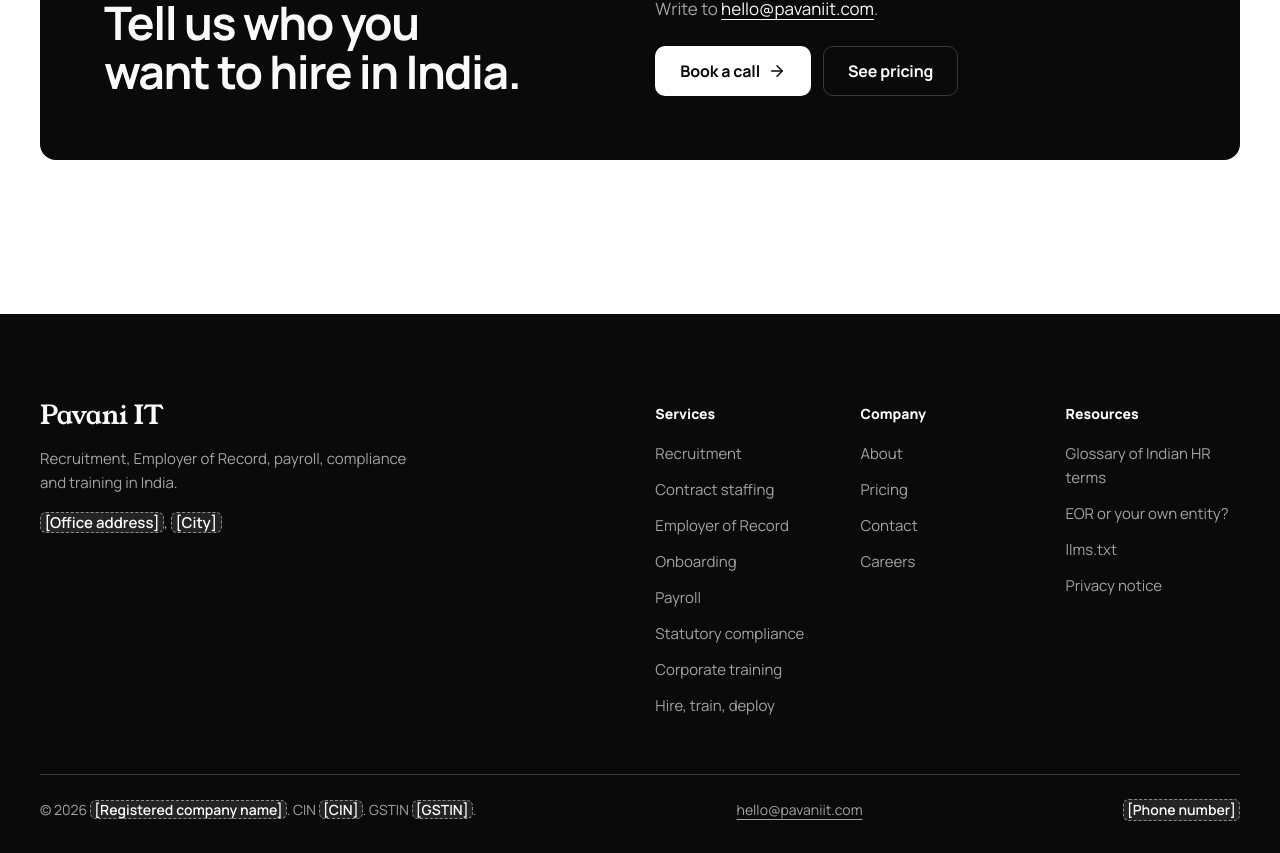
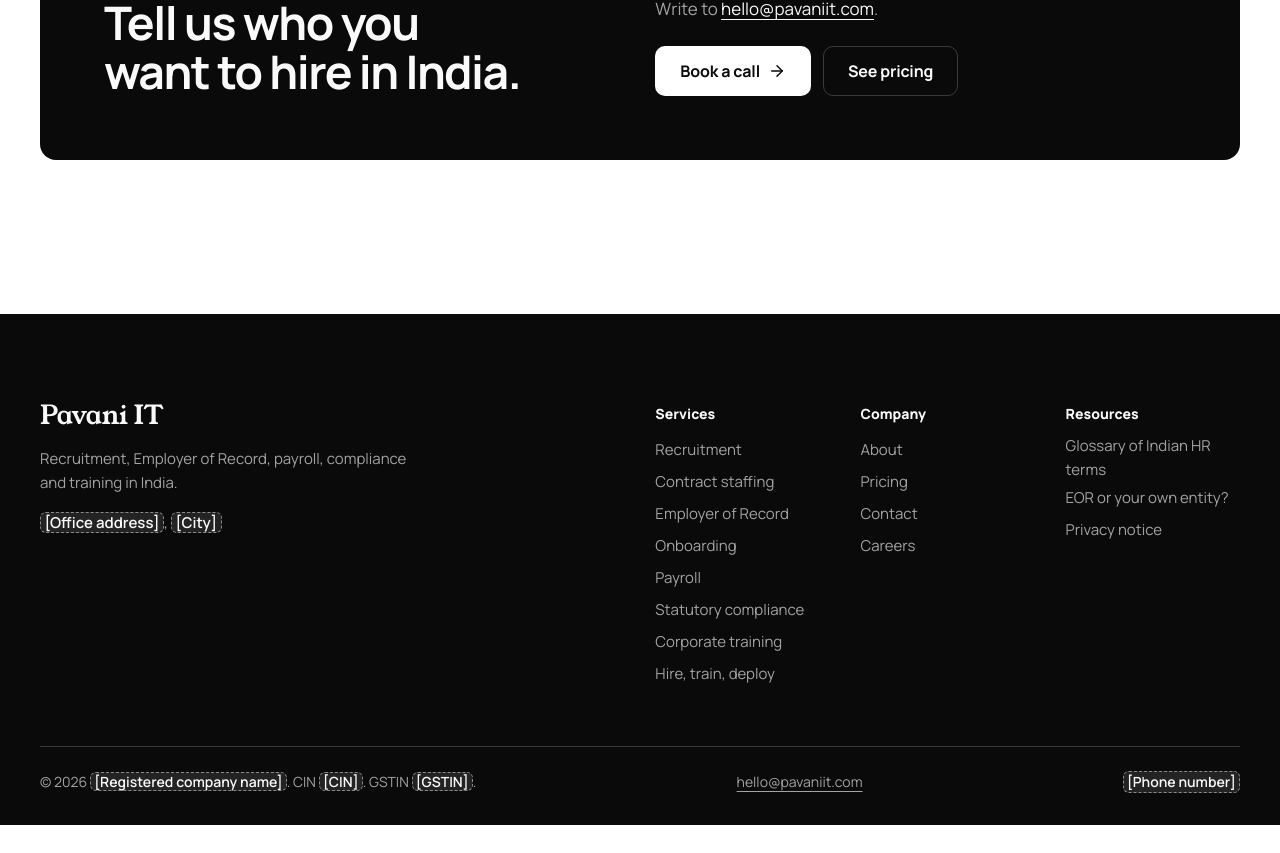
Before and after one commit to Varunsai2000/pavaniit-com, a Next.js app: page / in a window 1280 px wide. Shown: the part 6428-7281 px from the top of the page. After the commit the page ends 7253 px from the top, so only its background shows below. Built offline with nearby package versions, Linux system fonts and the light colour scheme.

Commit message:
Footer: 32px link rows, drop the visible llms.txt link

```diff
--- a/src/app/globals.css
+++ b/src/app/globals.css
@@ -599,9 +599,10 @@ select.input { appearance: none; padding-right: var(--space-10); background: var
 .footer-col { grid-column: var(--span-link-col); }
 .footer-brand .brand { color: var(--color-on-inverse); }
 .footer-brand p { margin-top: var(--space-4); max-width: var(--measure-note); }
-.footer-col h2 { font-size: var(--text-sm); font-weight: var(--weight-heavy); color: var(--color-on-inverse); margin-bottom: var(--space-4); }
-.footer-col ul { list-style: none; display: grid; gap: var(--space-3); }
-.footer-col a { text-decoration: none; }
+.footer-col h2 { font-size: var(--text-sm); font-weight: var(--weight-heavy); color: var(--color-on-inverse); margin-bottom: var(--space-2); }
+.footer-col ul { list-style: none; display: grid; }
+/* Each link fills a 32px row, so rows are easy to scan and to tap. */
+.footer-col a { display: flex; align-items: center; min-height: var(--link-row); text-decoration: none; }
 .footer-col a:hover { color: var(--color-on-inverse); text-decoration: underline; }
 .footer-legal { display: flex; flex-wrap: wrap; justify-content: space-between; gap: var(--space-3) var(--space-8); margin-top: var(--space-14); padding-top: var(--space-6); border-top: var(--border-hairline) solid var(--color-inverse-line); font-size: var(--text-sm); color: var(--color-on-inverse-2); }
 @media (max-width: 900px) { .footer-top { grid-template-columns: var(--grid-half); } .footer-brand { grid-column: 1 / -1; } .footer-col { grid-column: auto; } }
--- a/src/app/tokens.css
+++ b/src/app/tokens.css
@@ -197,6 +197,7 @@
   --control-h-sm: 42px;
   --control-h-input: 48px;
   --tap: 44px;            /* minimum touch target */
+  --link-row: 32px;       /* one link per row in link lists (footer) */
   --icon-sm: 16px;
   --icon-md: 18px;
   --icon-lg: 20px;
--- a/src/components/Footer.tsx
+++ b/src/components/Footer.tsx
@@ -46,7 +46,6 @@ export default function Footer() {
             <ul>
               <li><Link prefetch={false} href="/glossary/">Glossary of Indian HR terms</Link></li>
               <li><Link prefetch={false} href="/employer-of-record-india/#eor-vs-entity">EOR or your own entity?</Link></li>
-              <li><a href="/llms.txt">llms.txt</a></li>
               <li><Link prefetch={false} href="/privacy/">Privacy notice</Link></li>
             </ul>
           </div>
```
Also changed, not shown: 1 other file (tests, documents, lock files or other folders).
